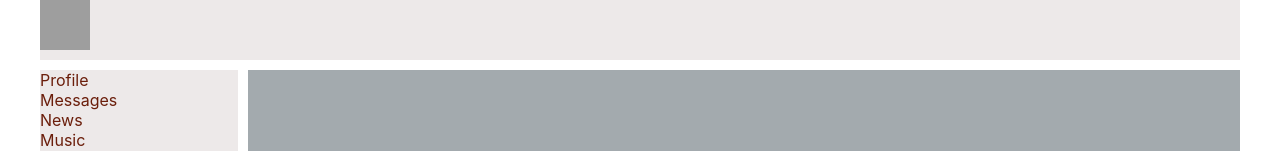
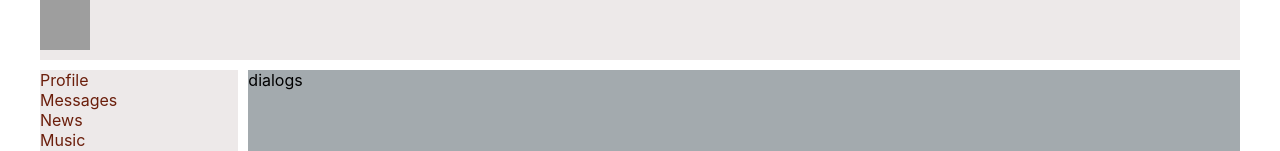
Before and after one commit to exleonardo/my-app, a React (Create React App) app: page /news in a window 1280 px wide. Shown: the top 151 px of the page. Built offline with nearby package versions, Linux system fonts and the light colour scheme; grey boxes are pictures that could not be loaded.

Commit message:
add route app.js

```diff
--- a/src/App.js
+++ b/src/App.js
@@ -16,6 +16,9 @@ const App = () => {
 					<Routes>
 						<Route path="/profile/*" element={<Profile />} />
 						<Route path="/dialogs/*" element={<Dialogs />} />
+						<Route path="/news/*" element={<Dialogs />} />
+						<Route path="/music/*" element={<Dialogs />} />
+						<Route path="/setting/*" element={<Dialogs />} />
 					</Routes>
 				</div>
 			</div>
```
